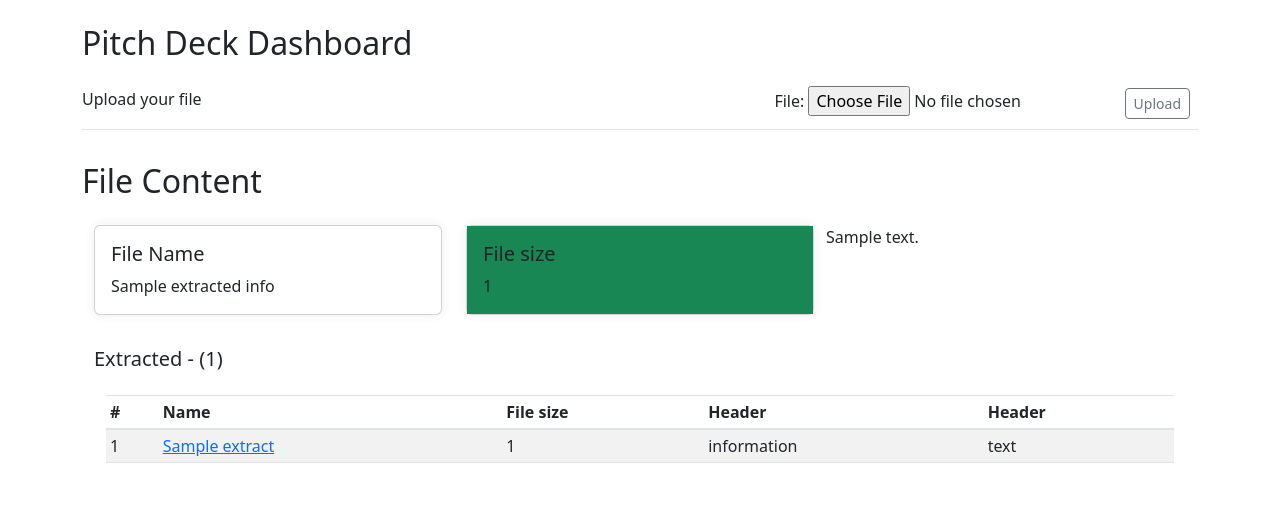
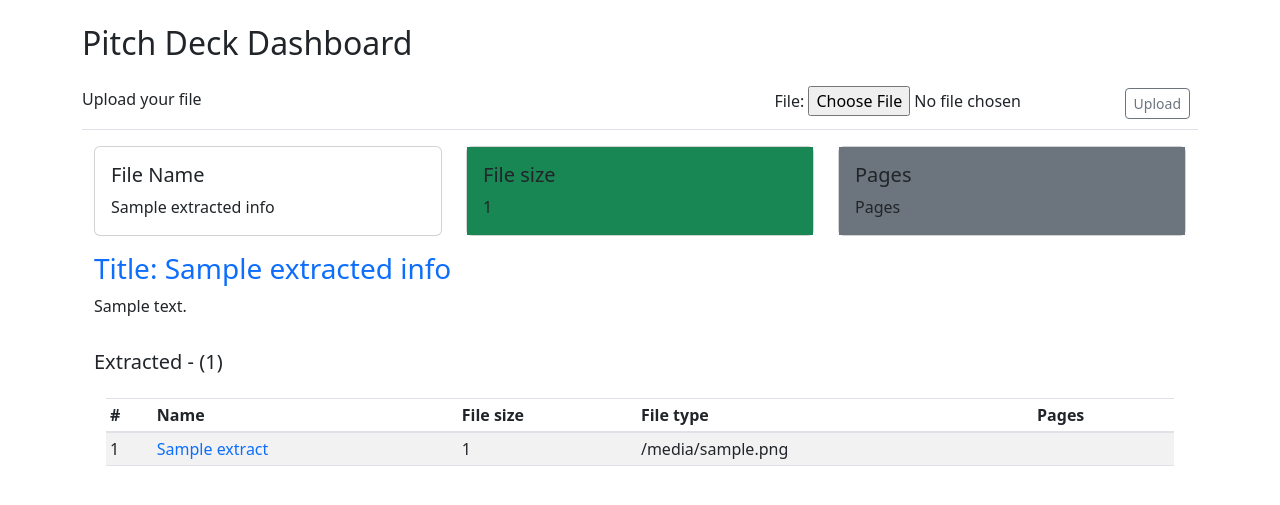
Before and after one commit to CaptainVee/vidare, a Django app: template extractor/templates/extractor/dashboard.html in a window 1280 px wide. Shown: the part 34-539 px from the top of the page. Run offline with Django 4.2, Linux system fonts and the light colour scheme; tables that the repository leaves empty hold one stand-in row (values such as "Sample post"); the template is opened without the code that fills it: values that come from a table or form of the project are taken from there, most other values are stand-ins (such as "Sample title", 1, 10 or a date in 2020); data that the repository does not hold is empty; some libraries are stand-ins or nearby versions.

Commit message:
added template tags

```diff
--- a/extractor/models.py
+++ b/extractor/models.py
@@ -1,3 +1,4 @@
+import os
 from django.db import models
 from django.contrib.auth.models import AbstractUser
 # Create your models here.
@@ -13,17 +14,26 @@
     def __str__(self) -> str:
         return self.file.name
 
+    @property
+    def get_file_type(self) -> str:
+        file_extension = os.path.splitext(self.file.name)[1].lower()
+        if file_extension == '.pdf':
+            return 'PDF'
+        elif file_extension == '.pptx':
+            return 'PPTX'
+
 
 class ExtractedInfo(models.Model):
     file = models.ForeignKey(UploadedFile, on_delete=models.CASCADE)
-    slide_title = models.CharField(max_length=255, blank=True, null=True)
+    title = models.CharField(max_length=255, blank=True, null=True)
     content = models.TextField()
     metadata = models.JSONField(blank=True, null=True)
+    no_of_pages = models.IntegerField(null=True, blank=True)
     extracted_at = models.DateTimeField(auto_now_add=True)
 
     @property
     def get_name(self):
-        return self.file.file.name
+        return os.path.basename(self.file.file.name)
 
     @property
     def get_file_size(self):
--- a/extractor/templates/extractor/base.html
+++ b/extractor/templates/extractor/base.html
@@ -22,9 +22,9 @@
 
 
 	{% if title %}
-		<title>Captain Vee {{title}}</title>
+		<title>Vidare {{title}}</title>
 	{% else %}
-		<title>Captain Vee</title>
+		<title>Vidare</title>
 	{% endif %}
 
 </head>
--- a/extractor/templates/extractor/dashboard.html
+++ b/extractor/templates/extractor/dashboard.html
@@ -1,5 +1,6 @@
 
 {% extends "extractor/base.html" %}
+{% load ptag %}
 {% block content %}
 
 <div class="container">
@@ -8,6 +9,7 @@
 
 		<main class="col">
 			<div class="d-flex justify-content-between flex-wrap flex-md-nowrap align-items-center pt-3 pb-2 mb-3 border-bottom">
+				{% if form %}
 				<h6>Upload your file</h6>
 				<div class="btn-toolbar mb-2 mb-md-0">
 					<div class="btn-group me-2">
@@ -18,9 +20,11 @@
 						</form>
 					</div>
 				</div>
+				{% else %}
+				<a  class="btn btn-sm btn-outline-secondary"href="{% url 'dashboard' %}">Back to Home</a>
+				{% endif %}
 			  </div>
 
-			  <h2 class="pt-3 pb-2 mb-3">File Content</h2>
 			  {% if extracted_info %}
 
 
@@ -30,7 +34,7 @@
 					<div class="card">
 						<div class="card-body">
 							<h5 class="card-title">File Name</h5>
-							<p class="card-text">{{  extracted_info.get_name }}</p>
+							<p class="card-text">{{  extracted_info.get_name}}</p>
 
 						</div>
 					</div>
@@ -43,15 +47,23 @@
 						</div>
 					</div>
 				</div>
+				<div class="col-sm-4 mb-3">
+					<div class="card">
+						<div class="card-body bg-secondary">
+							<h5 class="card-title">Pages</h5>
+							<p class="card-text">{{ extracted_info.no_of_pages }} Pages</p>
+						</div>
+					</div>
+				</div>
+				<h3 class="text-primary">Title: {{ extracted_info.title }}</h3>
 
-				{{ extracted_info.content }}
+				{{ extracted_info.content|paragraphs|safe }}
 					{% else %}
-					<canvas class="my-4 w-100" id="myChart" width="900" height="100"></canvas>
-					<h3>No content to display please upload a document</h3>
+					<h3 width="900" height="100">No content to display please upload a document</h3>
 					{% endif %}
 				</div>
 
-				<h5 class="pt-3 pb-2 mb-3">Extracted - ({{ extracted.count }})</h5>
+				<h5 class="pt-3 pb-2 mb-3">Extracted - ({{ extractes.count }})</h5>
 				<div class="container">
 					<!-- course header start -->
 					<div class="table-responsive">
@@ -61,8 +73,8 @@
 									<th scope="col">#</th>
 									<th scope="col">Name</th>
 									<th scope="col">File size</th>
-									<th scope="col">Header</th>
-									<th scope="col">Header</th>
+									<th scope="col">File type</th>
+									<th scope="col">Pages</th>
 								</tr>
 							</thead>
 							{% for extract in extractes %}
@@ -71,8 +83,8 @@
 							<td>{{ extract.pk }}</td>
 							<td><a href="{% url 'dashboard2' extract.pk %}">{{ extract.get_name }}</a></td>
 							<td>{{ extract.get_file_size }}</td>
-							<td>information</td>
-							<td>text</td>
+							<td>{{ extract.file.get_file_type }}</td>
+							<td>{{ extract.no_of_pages }}</td>
 						  </tr>
 						</tbody>
 						{% endfor %}
--- /dev/null
+++ b/extractor/templatetags/ptag.py
@@ -0,0 +1,11 @@
+
+from django import template
+from django.utils.html import escape, linebreaks
+
+register = template.Library()
+
+@register.filter
+def paragraphs(value):
+    """Converts newline characters to <p> tags."""
+    paragraphs = [f"<p>{escape(p.strip())}</p>" for p in value.split('\n') if p.strip()]
+    return "".join(paragraphs)
--- a/extractor/urls.py
+++ b/extractor/urls.py
@@ -1,8 +1,8 @@
 from django.urls import path
-from .views import FileUploadView, dashboard
+from .views import FileUploadView, dashboard, dashboard2
 
 urlpatterns = [
     path('api/upload/', FileUploadView.as_view(), name='file-upload'),
-    path('', dashboard, name='file-uploads'),
-    path('dashboard/<int:pk>/', dashboard, name='dashboard2'),
+    path('', dashboard, name='dashboard'),
+    path('dashboard/<int:pk>/', dashboard2, name='dashboard2'),
 ]
--- a/static/extractor/main.css
+++ b/static/extractor/main.css
@@ -1,108 +1,3 @@
-body{
-    background: #F4F7FD;
-    margin-top:20px;
+a{
+  text-decoration: none !important;
 }
-
-.card-margin {
-    margin-bottom: 1.875rem;
-}
-
-.card {
-    border: 0;
-    box-shadow: 0px 0px 10px 0px rgba(82, 63, 105, 0.1);
-    -webkit-box-shadow: 0px 0px 10px 0px rgba(82, 63, 105, 0.1);
-    -moz-box-shadow: 0px 0px 10px 0px rgba(82, 63, 105, 0.1);
-    -ms-box-shadow: 0px 0px 10px 0px rgba(82, 63, 105, 0.1);
-}
-.card {
-    position: relative;
-    display: flex;
-    flex-direction: column;
-    min-width: 0;
-    word-wrap: break-word;
-    background-color: #ffffff;
-    background-clip: border-box;
-    border: 1px solid #e6e4e9;
-    border-radius: 8px;
-}
-
-.card .card-header.no-border {
-    border: 0;
-}
-.card .card-header {
-    background: none;
-    padding: 0 0.9375rem;
-    font-weight: 500;
-    display: flex;
-    align-items: center;
-    min-height: 50px;
-}
-
-.widget-49 .widget-49-title-wrapper {
-  display: flex;
-  align-items: center;
-}
-
-.widget-49 .widget-49-title-wrapper .widget-49-date-primary {
-  display: flex;
-  align-items: center;
-  justify-content: center;
-  flex-direction: column;
-  background-color: #edf1fc;
-  width: 4rem;
-  height: 4rem;
-  border-radius: 50%;
-}
-
-.widget-49 .widget-49-title-wrapper .widget-49-date-primary .widget-49-date-day {
-  color: #4e73e5;
-  font-weight: 500;
-  font-size: 1.5rem;
-  line-height: 1;
-}
-
-.widget-49 .widget-49-title-wrapper .widget-49-date-primary .widget-49-date-month {
-  color: #4e73e5;
-  line-height: 1;
-  font-size: 1rem;
-  text-transform: uppercase;
-}
-
-.widget-49 .widget-49-title-wrapper .widget-49-meeting-info {
-  display: flex;
-  flex-direction: column;
-  margin-left: 1rem;
-}
-
-.widget-49 .widget-49-title-wrapper .widget-49-meeting-info .widget-49-pro-title {
-  color: #3c4142;
-  font-size: 14px;
-}
-
-.widget-49 .widget-49-title-wrapper .widget-49-meeting-info .widget-49-meeting-time {
-  color: #B1BAC5;
-  font-size: 13px;
-}
-
-.widget-49 .widget-49-meeting-points {
-  font-weight: 400;
-  font-size: 13px;
-  margin-top: .5rem;
-}
-
-.widget-49 .widget-49-meeting-points .widget-49-meeting-item {
-  display: list-item;
-  color: #727686;
-}
-
-.widget-49 .widget-49-meeting-points .widget-49-meeting-item span {
-  margin-left: .5rem;
-}
-
-.widget-49 .widget-49-meeting-action {
-  text-align: right;
-}
-
-.widget-49 .widget-49-meeting-action a {
-  text-transform: uppercase;
-}
```
Also changed, not shown: extractor/serializers.py (+7 -0 lines), extractor/utils.py (+30 -9 lines), extractor/views.py (+15 -9 lines), requirements.txt (+12 -0 lines), extractor/migrations/0004_rename_slide_title_extractedinfo_title_and_more.py (added). Lines whose indentation alone changed are shown as unchanged.
